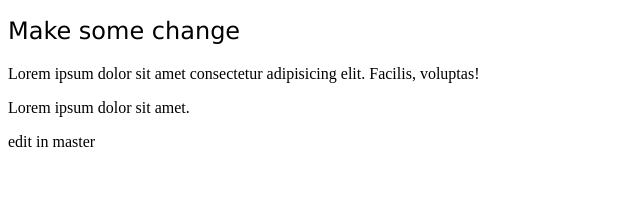
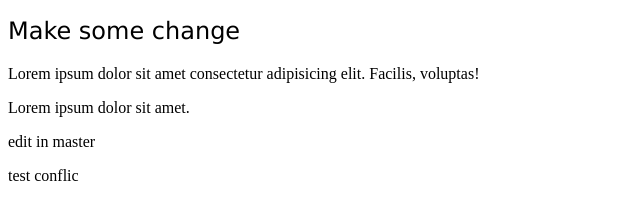
Before and after one commit to SuosPhearith/learn-git-command, a plain HTML site: page index.html in a window 1280 px wide. Shown: the part 51-270 px from the top of the page, without its empty margins (0-640 px from the left). Drawn offline with Linux system fonts and the light colour scheme.

Commit message:
branch commit 1

```diff
--- a/index.html
+++ b/index.html
@@ -15,5 +15,6 @@
     </p>
     <p>Lorem ipsum dolor sit amet.</p>
     <p>edit in master</p>
+    <p>test conflic</p>
   </body>
 </html>
```
